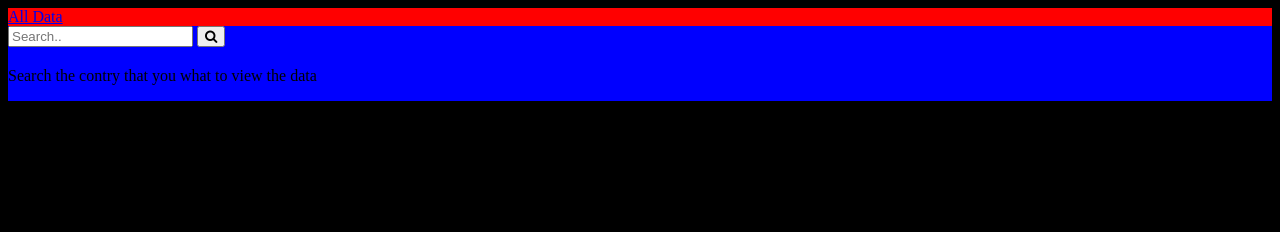
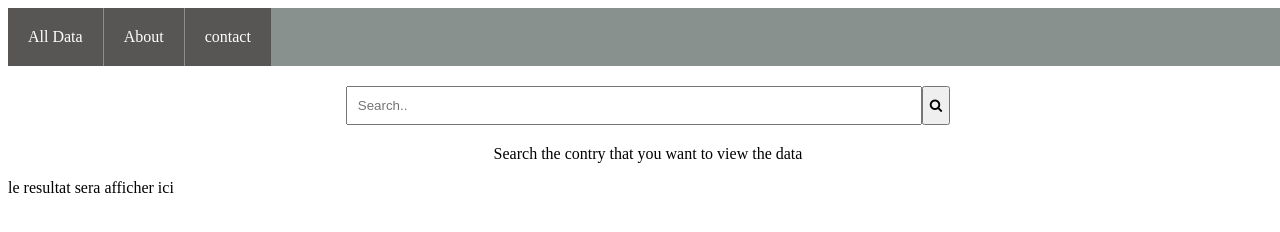
Before and after one commit to mohamedHalim12/API-Data-Covid, a plain HTML site: page index.html in a window 1280 px wide. Drawn offline with Linux system fonts and the light colour scheme.

Commit message:
change style of the main page

```diff
--- a/index.html
+++ b/index.html
@@ -14,11 +14,13 @@
   </head>
   <body>
     <header class="navbar">
-      <a class="active" href="viewAllData.html">All Data</a>
+      <a class="navlink" href="viewAllData.html">All Data</a>
+      <a class="navlink" href="#">About</a>
+      <a class="navlink" href="#">contact</a>
     </header>
 
     <div class="search-container">
-      <form>
+      <form class="searchForm">
         <input
           type="text"
           placeholder="Search.."
@@ -29,9 +31,10 @@
       </form>
       <div class="textTips">
         <h2></h2>
-        <p>Search the contry that you what to view the data</p>
+        <p>Search the contry that you want to view the data</p>
       </div>
     </div>
+    <div class="result"> le resultat sera afficher ici </div>
 
     <script src="dataAPI.js"></script>
   </body>
--- a/navBar.css
+++ b/navBar.css
@@ -1,8 +1,32 @@
 .navbar {
-  background-color: red;
+  background-color: rgb(137, 145, 142);
+  display: flex;
+  gap: 1px;
+}
+.navlink {
+  padding: 20px;
+  background-color: rgb(88, 85, 85);
+  color: white;
+  text-decoration: none;
+}
+.navlink:hover {
+  background-color: rgb(167, 157, 157);
 }
 .search-container {
-  background-color: blue;
+  /* background-color: blue; */
   width: 100%;
-  height: 100%;
+  display: flex;
+  flex-direction: column;
+  margin-top: 20px;
+  align-items: center;
 }
+.searchForm {
+  /* background-color: red; */
+  width: 100%;
+  display: flex;
+  justify-content: center;
+}
+.searchImput {
+  width: 45%;
+  padding: 10px;
+}
--- a/style.css
+++ b/style.css
@@ -2,8 +2,11 @@
   box-sizing: border-box;
 }
 body {
+  position: absolute;
+  top: 0;
+  left: 0;
+  width: 100%;
+  height: 100%;
   display: flex;
   flex-direction: column;
-  justify-content: stretch;
-  background-color: black;
 }
```
